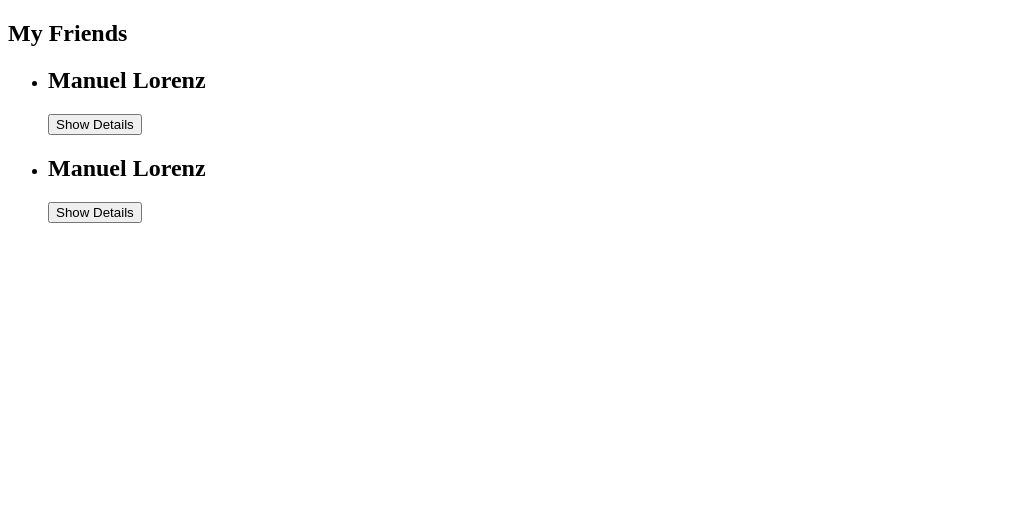
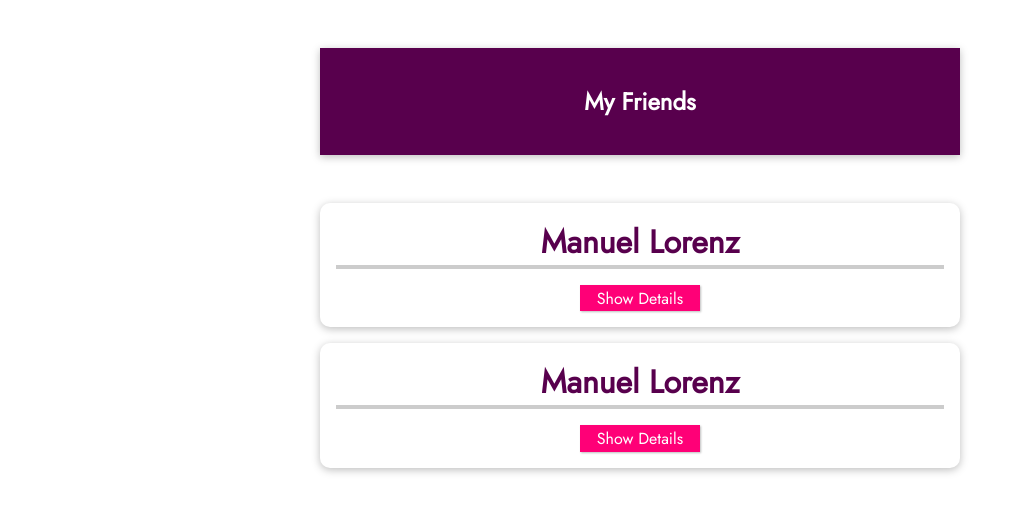
Before and after one commit to aki0609-free/vue_component_1, a Vue app: page / in a window 1280 px wide. Shown: the top 512 px of the page, without its empty margins (0-1017 px from the left). Built offline with nearby package versions, Linux system fonts and the light colour scheme.

Commit message:
section07_completed

```diff
--- a/src/App.vue
+++ b/src/App.vue
@@ -1,6 +1,6 @@
 <template>
   <section>
-    <h2>My Friends</h2>
+    <header><h1>My Friends</h1></header>
     <ul>
       <friend-contact></friend-contact>
       <friend-contact></friend-contact>
@@ -32,3 +32,70 @@
   },
 };
 </script>
+
+<style>
+@import url('https://fonts.googleapis.com/css2?family=Jost&display=swap');
+* {
+ box-sizing: border-box;
+}
+
+html {
+    font-family: 'Jost', sans-serif;
+}
+
+body {
+    margin: 0;
+}
+
+header {
+    box-shadow: 0 2px 8px rgba(0,0,0,0.26);
+    margin: 3rem auto;
+    padding: 1rem;
+    background-color: #58004d;
+    color: white;
+    text-align: center;
+    width: 90%;
+    max-width: 40rem;
+}
+
+#app ul {
+    margin: 0;
+    padding: 0;
+    list-style: none;
+}
+
+#app li {
+    box-shadow: 0 2px 8px rgba(0,0,0,0.26);
+    margin: 1rem auto;
+    border-radius: 10px;
+    padding: 1rem;
+    text-align: center;
+    width: 90%;
+    max-width: 40rem;
+}
+
+#app h2 {
+    font-size: 2rem;
+    border-bottom: 4px solid #ccc;
+    color: #58004d;
+    margin: 0 0 1rem 0;
+}
+
+#app button {
+    font: inherit;
+    cursor: pointer;
+    border: 1px solid #ff0077;
+    background-color: #ff0077;
+    color: white;
+    padding: 0.05rem 1rem;
+    box-shadow: 1px 1px 2px rgba(0,0,0,0.26);
+}
+
+#app button:hover,
+#app button:active {
+    background-color: #ec3169;
+    border-color: #ec3169;
+    box-shadow: 1px 1px 4px rgba(0,0,0,0.26);
+}
+
+</style>
--- a/src/components/FriendContact.vue
+++ b/src/components/FriendContact.vue
@@ -1,7 +1,7 @@
 <template>
     <li>
         <h2>{{ friend.name }}</h2>
-        <button @click="toggleDetails">Show Details</button>
+        <button @click="toggleDetails">{{ detailsAreVisible ? 'Hide' : 'Show' }} Details</button>
         <ul v-if="detailsAreVisible">
             <li><strong>Phone:</strong>{{ friend.phone }}</li>
             <li><strong>Email:</strong>{{ friend.email }}</li>
```
